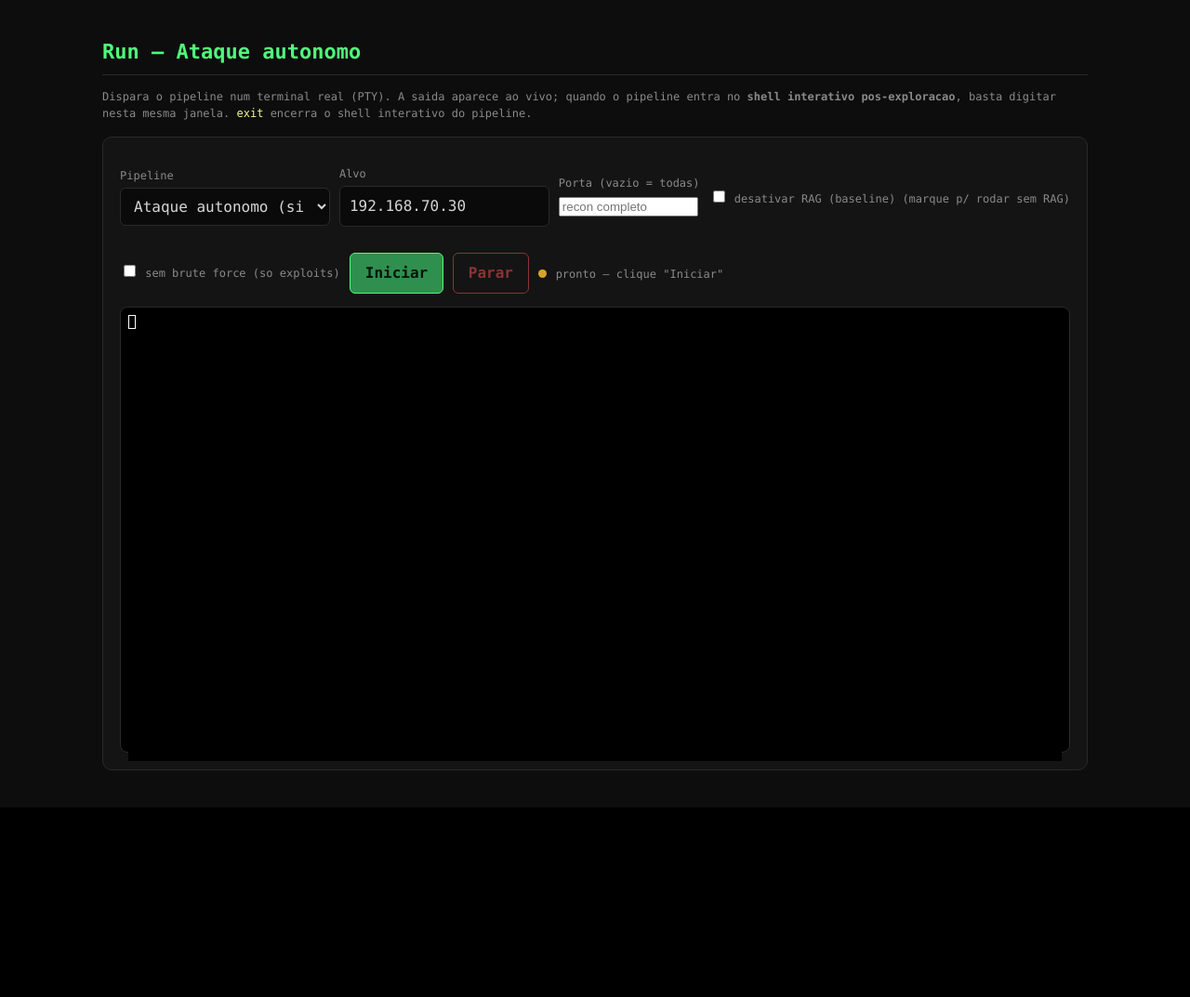
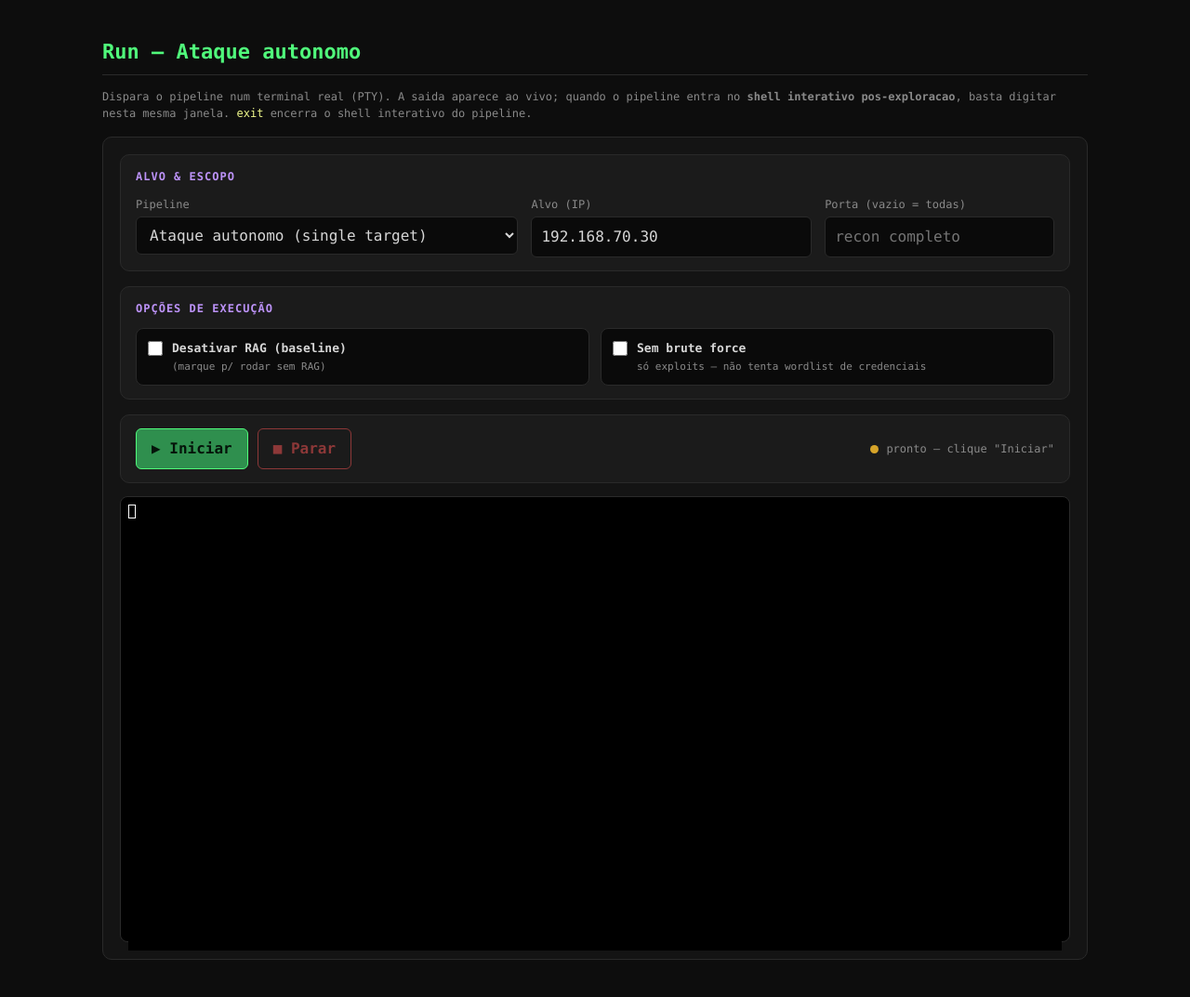
Before and after one commit to Ahrkano/RAGSPLOIT, a Flask app: page /run in a window 1280 px wide. Shown: the part 64-1137 px from the top of the page at 93% size. Before the commit the page ends 933 px from the top, so only its background shows below. Run offline with Flask 3, Linux system fonts and the light colour scheme; the visitor is signed in with stand-in values (Sample User, id 1).

Commit message:
webui(run): formulario de lancamento agrupado por tipo (UX)
A barra de controle era um unico flexbox com flex-wrap misturando dropdown,
inputs, checkboxes e botoes - quebrava de forma confusa (checkboxes dos dois
lados). Reorganiza em 3 grupos claros, cada um num cartao:
 - 'Alvo & escopo': Pipeline + Alvo (IP) + Porta num grid responsivo;
 - 'Opcoes de execucao': os 2 checkboxes como cartoes clicaveis com titulo e
   descricao (desativar RAG / sem brute force);
 - 'Acoes': Iniciar / Parar + indicador de status alinhado a direita.
Responsivo (<=680px vira 1 coluna), estiliza input[type=number] (o base so
cobria text/password) e botoes com type=button p/ nao submeter o form. Todos
os ids preservados - JS/WebSocket intactos. Render validado via Jinja.

Co-Authored-By: Claude Opus 4.8 <noreply@anthropic.com>

```diff
--- a/src/web/templates/run.html
+++ b/src/web/templates/run.html
@@ -9,10 +9,32 @@
   #term{width:100%;height:60vh;min-height:360px;background:#000;border:1px solid var(--border);
         border-radius:8px;padding:8px}
   .term-wrap{margin-top:14px}
-  .ctl{display:flex;gap:10px;align-items:center;flex-wrap:wrap}
   .dot{display:inline-block;width:9px;height:9px;border-radius:50%;background:var(--muted)}
   .dot.on{background:var(--green)} .dot.off{background:var(--red)}
   .dot.idle{background:#d6a429}
+  /* ---- formulario de lancamento, agrupado por tipo ---- */
+  .launch{display:flex;flex-direction:column;gap:16px;margin:0}
+  .group{border:1px solid var(--border);border-radius:10px;padding:14px 16px;background:var(--panel2)}
+  .glabel{color:var(--purple);font-size:12px;text-transform:uppercase;letter-spacing:1px;
+          margin:0 0 12px;font-weight:bold}
+  .grid3{display:grid;grid-template-columns:1.5fr 1.1fr .9fr;gap:14px}
+  .field label{margin-top:0}
+  .field input,.field select{margin:0}
+  input[type=number]{width:100%;background:#0a0a0a;color:var(--fg);border:1px solid var(--border);
+          border-radius:6px;padding:9px 10px;font:inherit}
+  input[type=number]:focus{outline:none;border-color:var(--green)}
+  .opts{display:grid;grid-template-columns:1fr 1fr;gap:12px}
+  .opt{display:flex;gap:10px;align-items:flex-start;border:1px solid var(--border);
+       border-radius:8px;padding:11px 12px;background:#0a0a0a;cursor:pointer;margin:0}
+  .opt:hover{border-color:var(--green)}
+  .opt input[type=checkbox]{width:16px;height:16px;margin:2px 0 0;accent-color:var(--green);flex:0 0 auto}
+  .opt .ot{display:flex;flex-direction:column;gap:2px}
+  .opt .ot b{color:var(--fg);font-size:13px}
+  .opt .ot span{color:var(--muted);font-size:11px}
+  .actions{display:flex;align-items:center;gap:10px;flex-wrap:wrap}
+  .actions .spacer{flex:1 1 auto}
+  .status{display:flex;align-items:center;gap:8px}
+  @media(max-width:680px){.grid3{grid-template-columns:1fr}.opts{grid-template-columns:1fr}}
 </style>
 {% endblock %}
 {% block body %}
@@ -22,38 +44,66 @@ quando o pipeline entra no <b>shell interativo pos-exploracao</b>, basta digitar
 nesta mesma janela. <code>exit</code> encerra o shell interativo do pipeline.</p>
 
 <div class="panel">
-  <div class="ctl">
-    <div style="flex:1;min-width:160px">
-      <label>Pipeline</label>
+  <form class="launch" onsubmit="return false">
+
+    <!-- Grupo 1: o QUE atacar -->
+    <div class="group">
+      <div class="glabel">Alvo &amp; escopo</div>
+      <div class="grid3">
+        <div class="field">
+          <label for="pipeline">Pipeline</label>
           <select id="pipeline">
             {% for name, desc in pipelines.items() %}
             <option value="{{ name }}">{{ desc }}</option>
             {% endfor %}
           </select>
         </div>
-    <div style="flex:1;min-width:140px">
-      <label>Alvo</label>
+        <div class="field">
+          <label for="target">Alvo (IP)</label>
           <input type="text" id="target" value="{{ st.target }}" placeholder="{{ st.default_target }}">
         </div>
-    <div style="flex:0 0 auto;min-width:120px">
-      <label>Porta <span class="hint">(vazio = todas)</span></label>
-      <input type="number" id="port" min="1" max="65535" placeholder="recon completo" style="width:150px">
+        <div class="field">
+          <label for="port">Porta <span class="hint">(vazio = todas)</span></label>
+          <input type="number" id="port" min="1" max="65535" placeholder="recon completo">
         </div>
-    <label id="ragToggle" style="flex:0 0 auto;align-self:center;margin-top:18px">
-      <input type="checkbox" id="disableRag" style="width:auto"> desativar RAG (baseline)
-      <span class="hint" id="ragHint"></span>
+      </div>
+    </div>
+
+    <!-- Grupo 2: modificadores da execucao -->
+    <div class="group">
+      <div class="glabel">Opções de execução</div>
+      <div class="opts">
+        <label class="opt" id="ragToggle">
+          <input type="checkbox" id="disableRag">
+          <span class="ot">
+            <b>Desativar RAG (baseline)</b>
+            <span id="ragHint">marque p/ rodar sem RAG</span>
+          </span>
         </label>
-    <label style="flex:0 0 auto;align-self:center;margin-top:18px">
-      <input type="checkbox" id="noBrute" style="width:auto"> sem brute force (so exploits)
+        <label class="opt">
+          <input type="checkbox" id="noBrute">
+          <span class="ot">
+            <b>Sem brute force</b>
+            <span>só exploits — não tenta wordlist de credenciais</span>
+          </span>
         </label>
-    <div style="flex:0 0 auto;margin-top:18px">
-      <button id="btnStart">Iniciar</button>
-      <button id="btnStop" class="danger" disabled>Parar</button>
       </div>
-    <span style="flex:0 0 auto;margin-top:18px">
-      <span class="dot off" id="dot"></span> <span id="statusTxt" class="hint">desconectado</span>
+    </div>
+
+    <!-- Grupo 3: acoes + status -->
+    <div class="group">
+      <div class="actions">
+        <button type="button" id="btnStart">▶ Iniciar</button>
+        <button type="button" id="btnStop" class="danger" disabled>■ Parar</button>
+        <span class="spacer"></span>
+        <span class="status">
+          <span class="dot off" id="dot"></span>
+          <span id="statusTxt" class="hint">desconectado</span>
         </span>
       </div>
+    </div>
+
+  </form>
   <div class="term-wrap"><div id="term"></div></div>
 </div>
 
```
Lines whose indentation alone changed are shown as unchanged.
